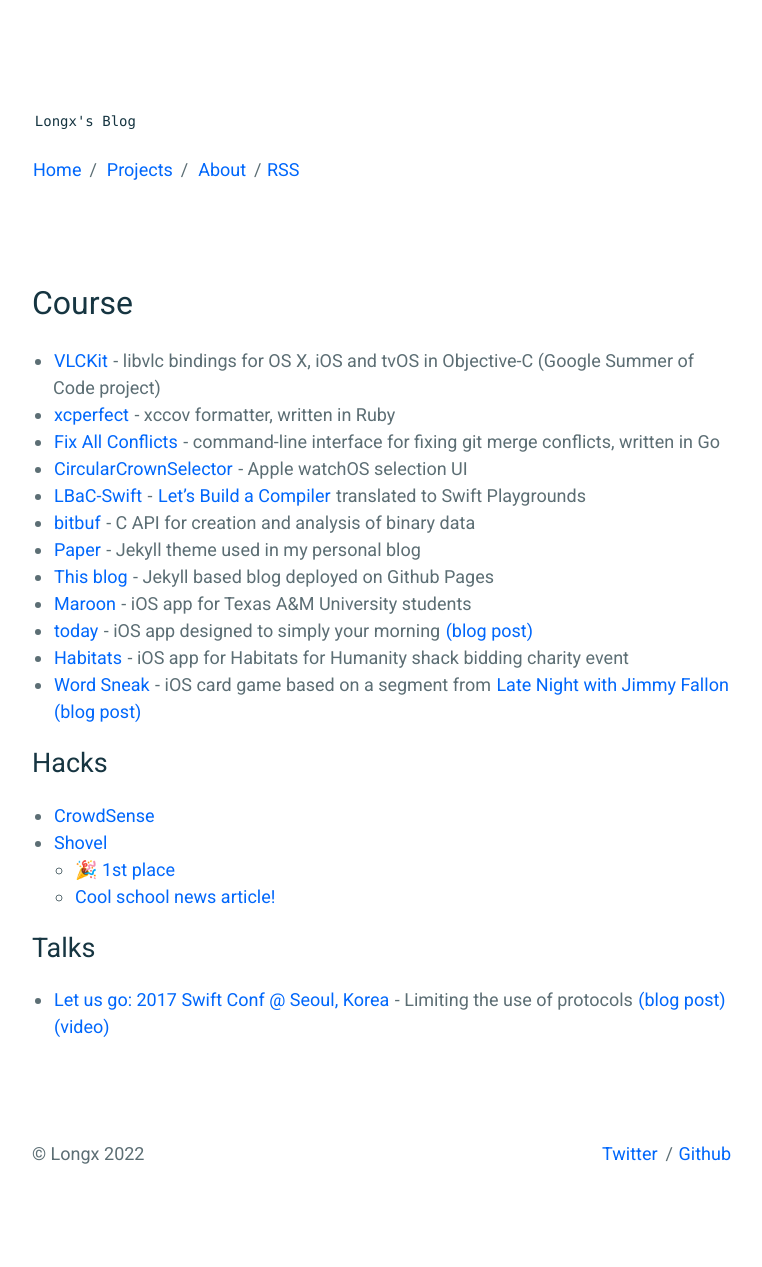
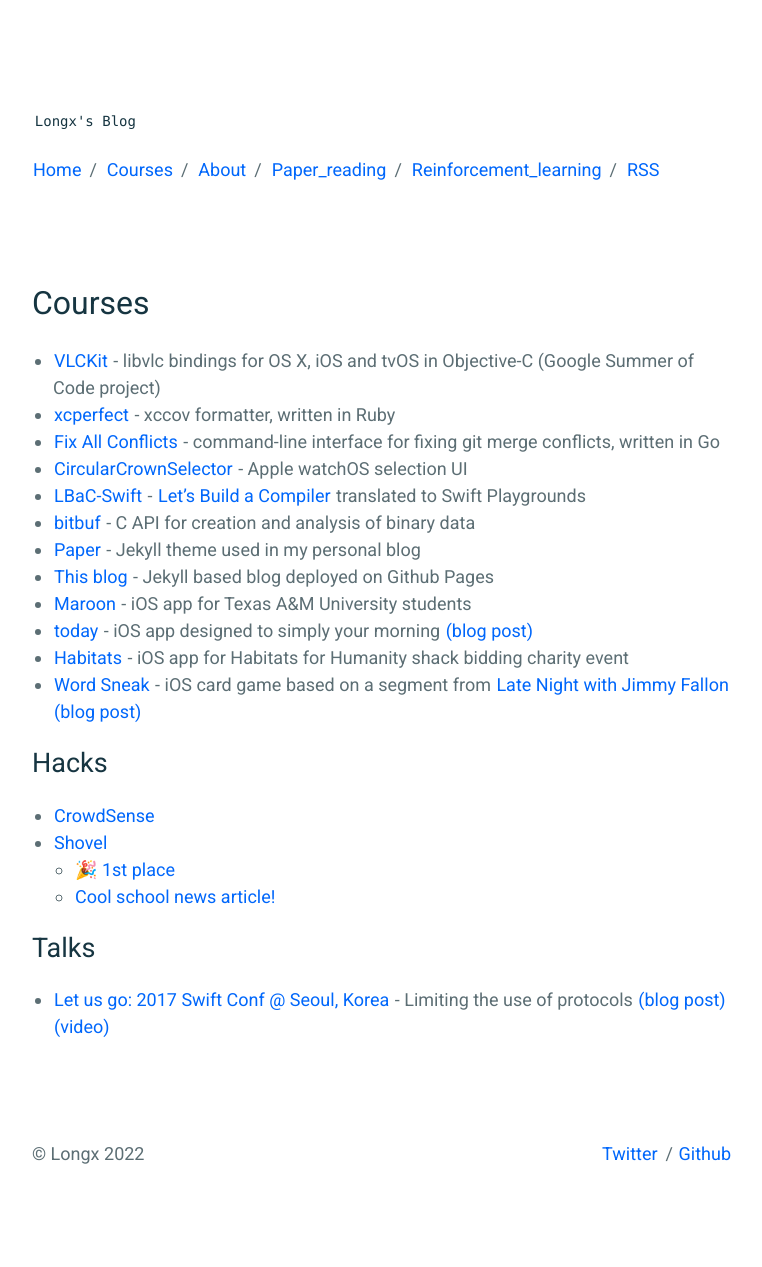
Before and after one commit to Say-Hello2y/Say-Hello2y.github.io, a Jekyll site: the page built from _pages/course.md, in a window 1280 px wide. Shown: the whole page, without its empty margins (258-1020 px from the left). Built offline with Jekyll 4.4.1, drawn with Linux system fonts in a browser that asks for light colours; a script that is not in the unit is left out.

Commit message:
init commit

```diff
--- a/_includes/header.html
+++ b/_includes/header.html
@@ -6,7 +6,10 @@
     {% endif %}
     <p>
         <a href="{{ "/" | prepend: site.baseurl }}">Home</a><span
-          class="u-separate"></span> <a href="{{ "/projects/" | prepend:
-          site.baseurl }}">Projects</a><span class="u-separate"></span> <a href="{{ "/about/" | prepend: site.baseurl }}">About</a><span class="u-separate"></span><a href="{{ "/feed.xml" | prepend: site.baseurl }}">RSS</a>
+          class="u-separate"></span> <a href="{{ "/course/" | prepend:
+          site.baseurl }}">Courses</a><span class="u-separate"></span> <a href="{{ "/about/" | prepend: site.baseurl }}">About</a><span class="u-separate"></span>
+          <a href="{{ "/paper_reading/" | prepend: site.baseurl }}">Paper_reading</a><span class="u-separate"></span>
+          <a href="{{ "/reinforcement_learning/" | prepend: site.baseurl }}">Reinforcement_learning</a><span class="u-separate"></span>
+          <a href="{{ "/feed.xml" | prepend: site.baseurl }}">RSS</a>
     </p>
 </header>
--- a/_pages/course.md
+++ b/_pages/course.md
@@ -1,6 +1,6 @@
 ---
 layout: content
-title: Course
+title: Courses
 permalink: /course/
 ---
 
```
